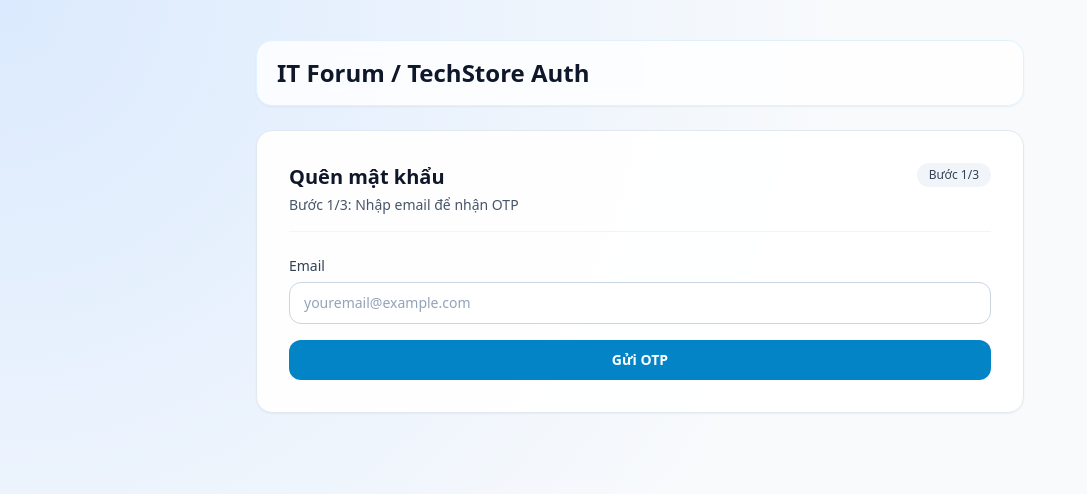
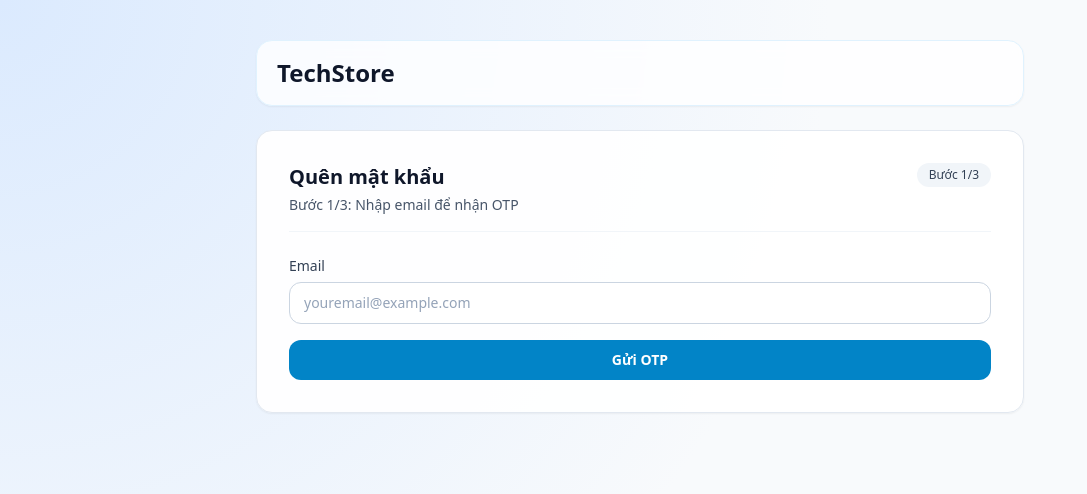
Before and after one commit to nduong2810/BT4_CCCPMM, a React (Vite) app in the folder client/: page /auth/forgot-password in a window 1280 px wide. Shown: the top 494 px of the page, without its empty margins (0-1087 px from the left). Built offline with nearby package versions, Linux system fonts and the light colour scheme; no server answers.

Commit message:
Rename auth shell title to TechStore

```diff
--- a/client/src/App.jsx
+++ b/client/src/App.jsx
@@ -21,7 +21,7 @@
         <div className="min-h-screen bg-[radial-gradient(circle_at_top_left,_#dbeafe,_#f8fafc_55%)] px-4 py-10">
             <div className="mx-auto w-full max-w-3xl">
                 <header className="mb-6 rounded-2xl border border-sky-100 bg-white/80 px-5 py-4 shadow-sm backdrop-blur">
-                    <h1 className="text-2xl font-bold text-slate-900">IT Forum / TechStore Auth</h1>
+                    <h1 className="text-2xl font-bold text-slate-900">TechStore</h1>
                 </header>
                 {/* Render các route con (VD: Login, Register) vào đây */}
                 <Outlet />
```
